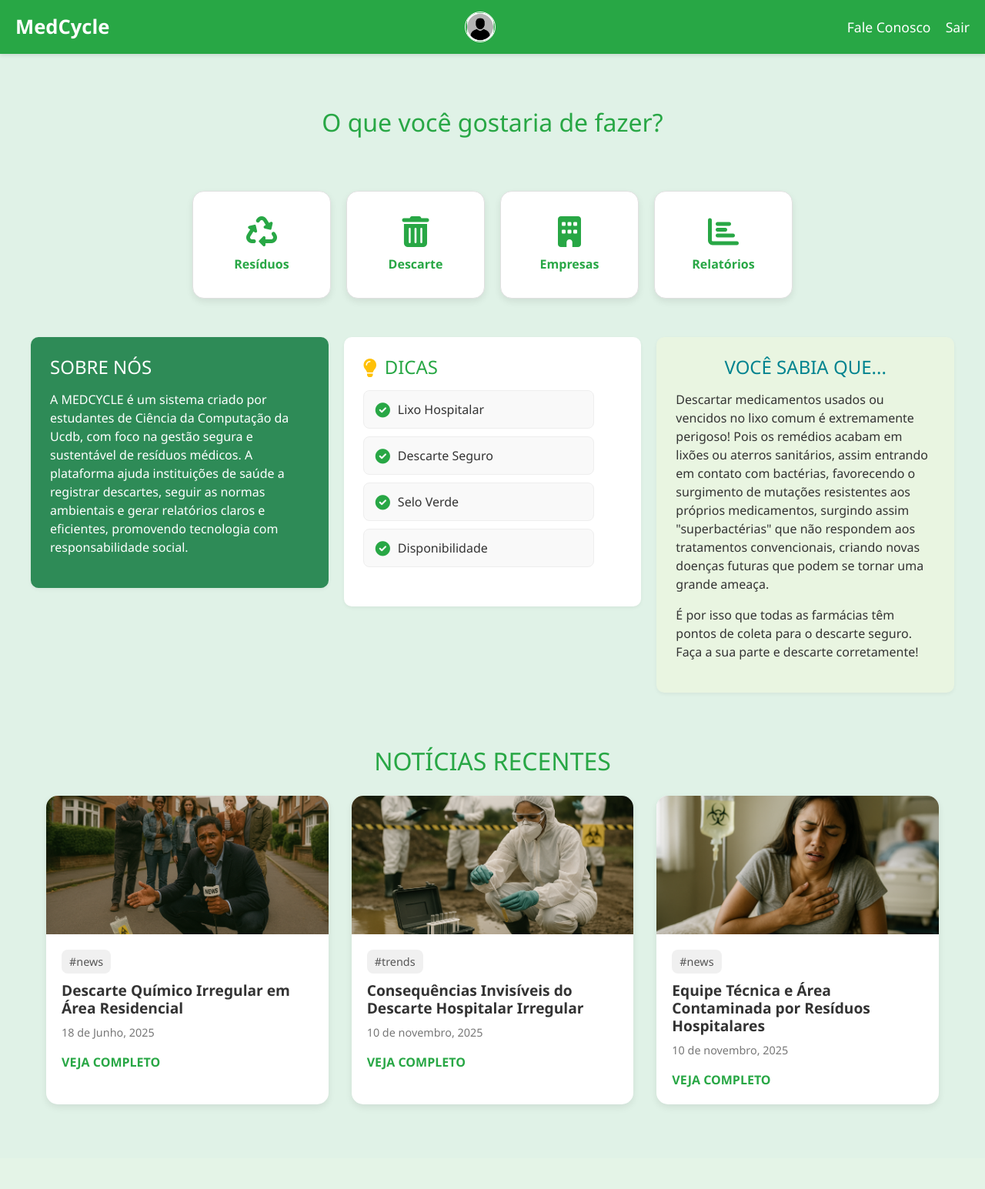
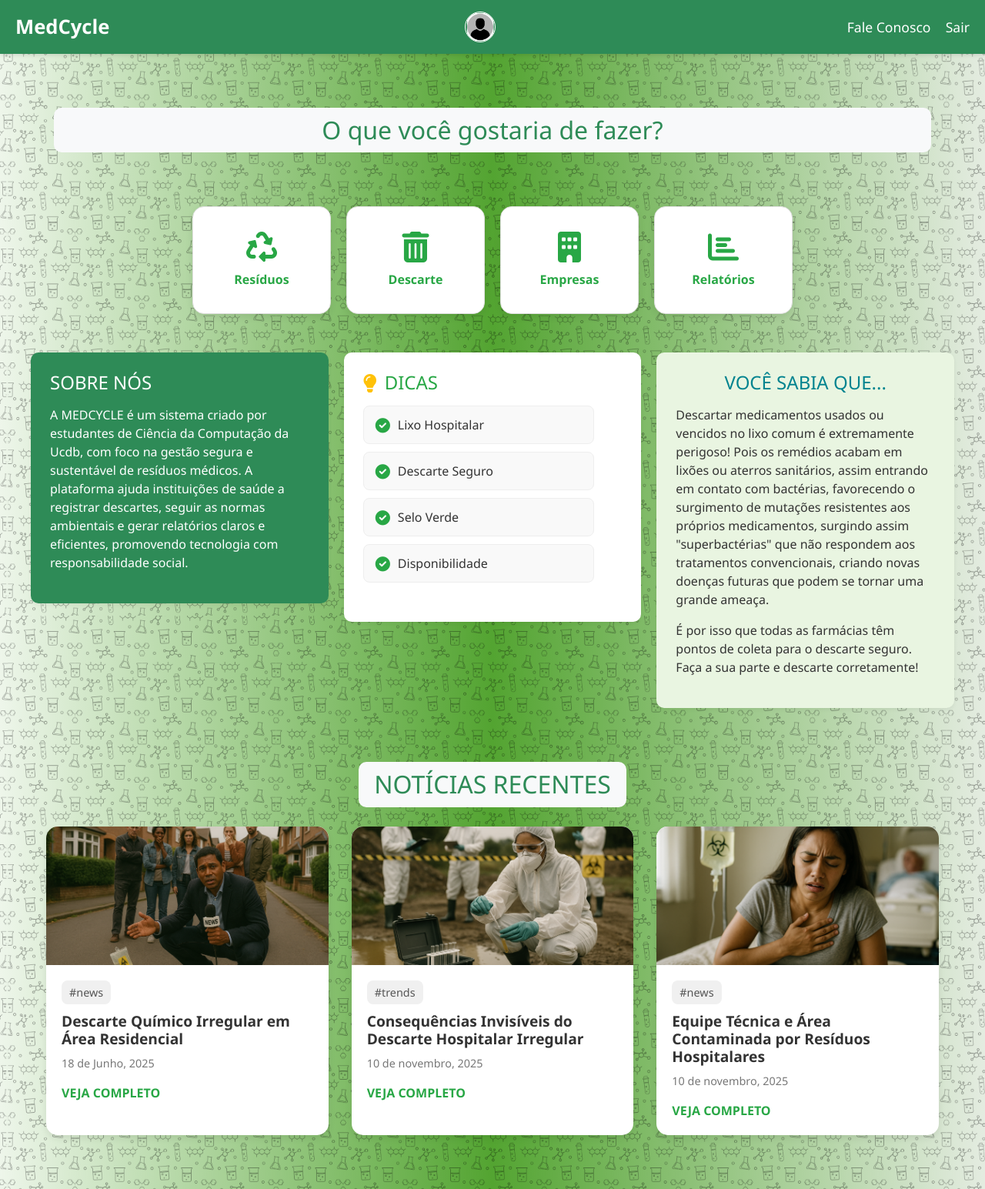
Before and after one commit to muLocatelli/DAC, a Flask app: page /dashboard in a window 1280 px wide. Shown: the whole page at 77% size. Before the commit the page ends 1439 px from the top, so only its background shows below. Run offline with Flask 3, Linux system fonts and the light colour scheme.

Commit message:
up background

```diff
--- a/templates/dashboard.html
+++ b/templates/dashboard.html
@@ -10,7 +10,11 @@
             font-family: 'Segoe UI', Tahoma, Geneva, Verdana, sans-serif;
             margin: 0;
             padding-top: 90px;
-            background-color: #e0f2e7; /* Tom de verde claro sólido */
+            background-image: url('{{ url_for('static', filename='backquimico(1).png') }}');
+            background-size: cover;
+            background-repeat: no-repeat;
+            background-position: center center;
+            background-attachment: fixed;
             display: flex;
             flex-direction: column;
             align-items: center;
@@ -18,7 +22,7 @@
         }
 
         .top-bar {
-            background-color: #28a745;
+            background-color: #2e8b57; /* Verde da seção Sobre Nós */
             color: white;
             padding: 15px 20px;
             position: fixed;
@@ -85,9 +89,12 @@
         }
 
         .dashboard-intro-container h2 {
-            color: #28a745;
+            color: #2e8b57; /* Verde da seção Sobre Nós */
             font-size: 2em;
             margin-bottom: 20px;
+            background-color: #f8f9fa; /* Fundo claro */
+            padding: 10px 20px;
+            border-radius: 10px;
         }
 
         .dashboard-options-container {
@@ -128,7 +135,7 @@
 
         .option-card:hover {
             transform: scale(1.03);
-            box-shadow: 0 6px 12px rgba(0, 0, 0, 0.1);
+            box-shadow: 0 6px 12px rgba(0, 0, 0, 0.15);
             background-color: #f8f9fa;
         }
 
@@ -240,10 +247,13 @@
         }
 
         .recent-news-title {
-            color: #28a745;
+            color: #2e8b57; /* Verde da seção Sobre Nós */
             font-size: 2em;
             margin-bottom: 25px;
             text-align: center;
+            background-color: #f8f9fa; /* Fundo claro */
+            padding: 10px 20px;
+            border-radius: 10px;
         }
 
         .news-grid {
@@ -407,8 +417,9 @@
                 <div class="news-content">
                     <span class="news-tag">#news</span>
                     <h3 class="news-title">Equipe Técnica e Área Contaminada por Resíduos Hospitalares</h3>
-                    <p class="news-date">10 de novembro, 2025</p>
-                    <a href="#" class="news-link">VEJA COMPLETO</a>
+                        <p class="news-date">10 de novembro, 2025</p>
+                        <a href="#" class="news-link">VEJA COMPLETO</a>
+                    </div>
                 </div>
             </div>
         </div>
```
Also changed, not shown: static/backquimico(1).png (added).
